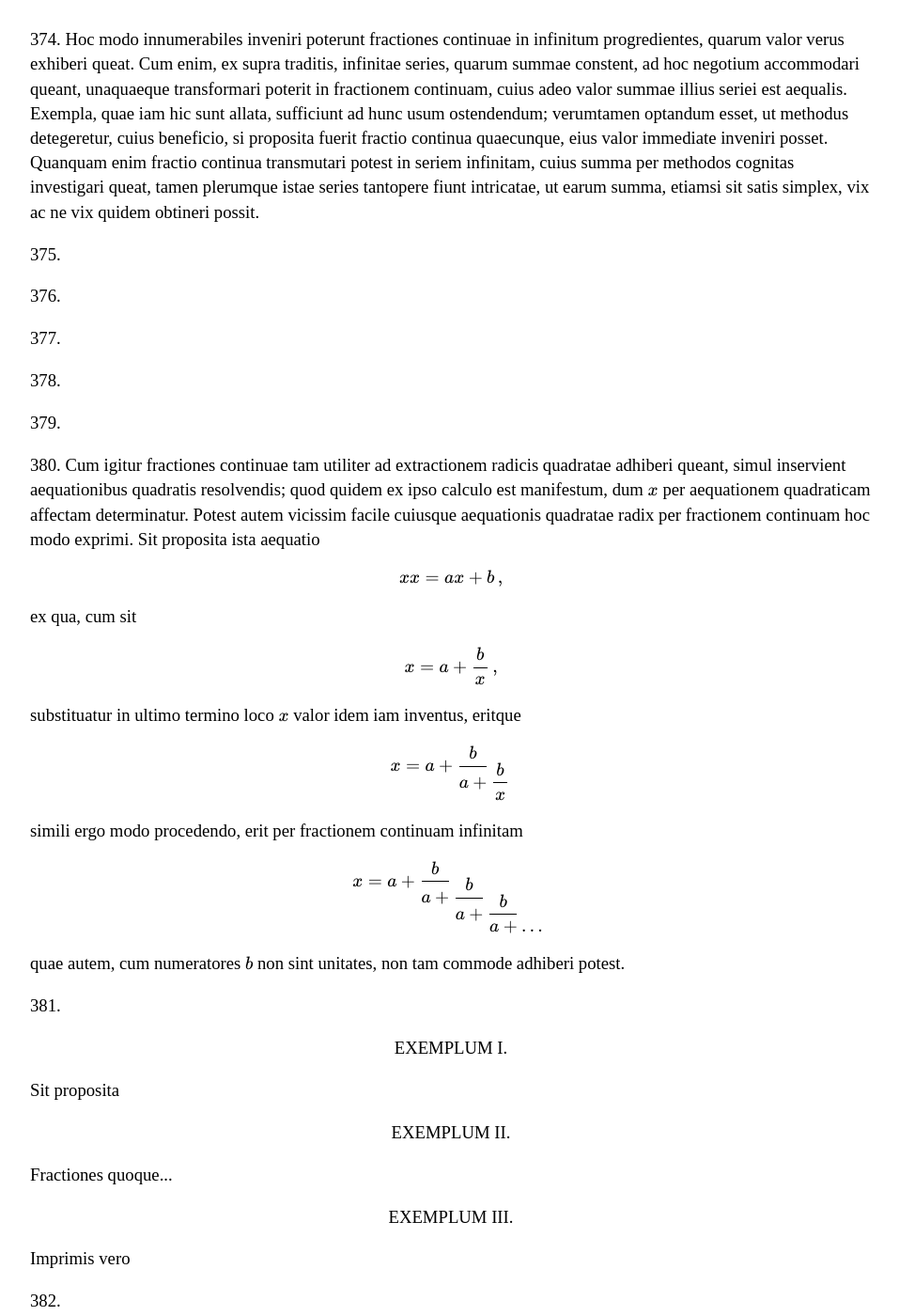
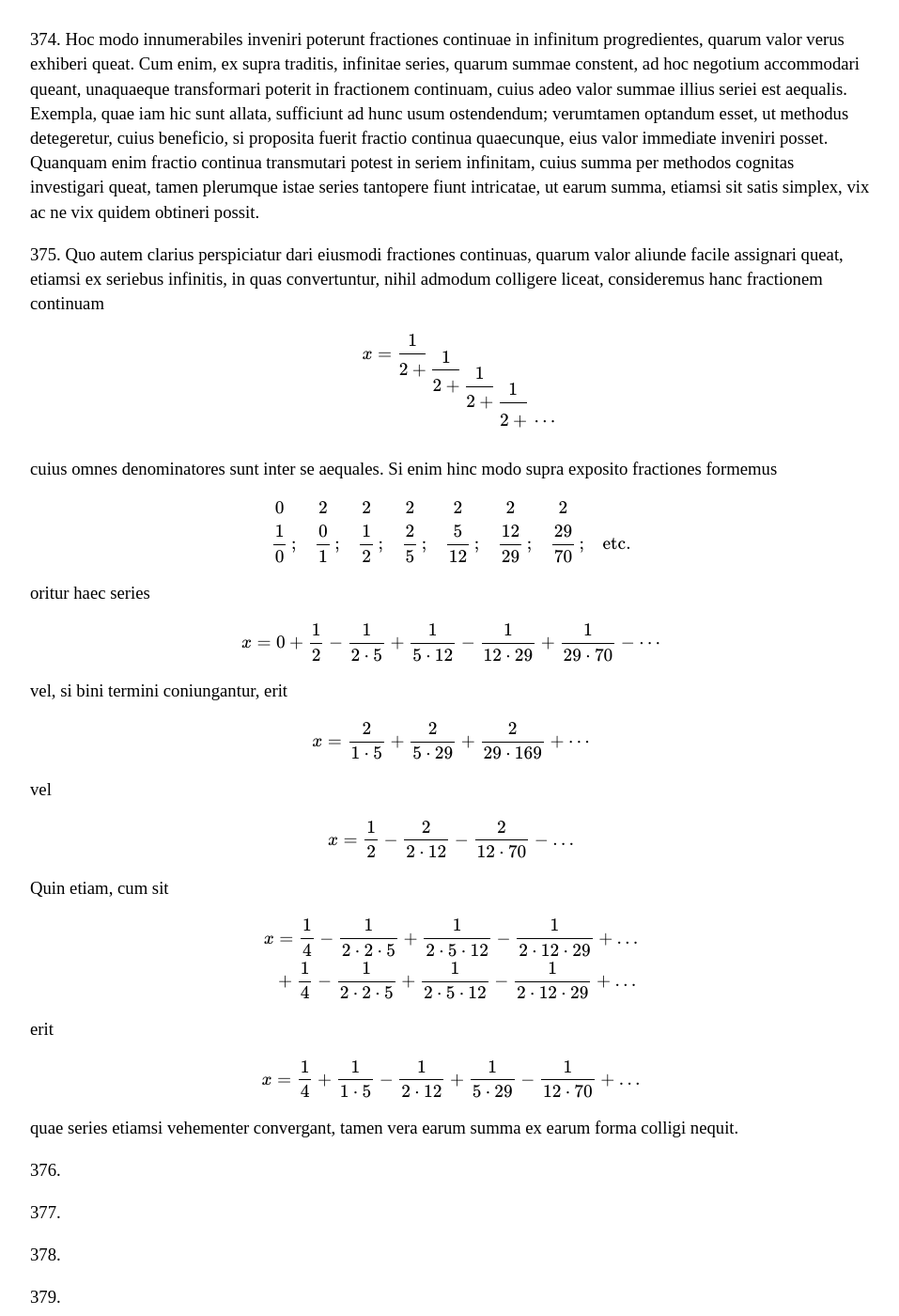
Before and after one commit to ttdoucet/ttdoucet.github.io, a Jekyll site: the page built from euler/e101.html, in a window 1280 px wide and 1400 px high, scrolled down 15264 px. Shown: the whole window at 94% size, without its empty margins (160-1117 px from the left). Built offline with Jekyll 4.4.1, drawn with Linux system fonts in a browser that asks for light colours; formulas are drawn with MathJax 3; some of the changed text lies outside the part shown.

Commit message:
Section 375 of Continued Fractions.
Although it kind of looks like there is a typographical issue
in the original, it is correct as written, although this was not
obvious to me initially.

```diff
--- a/euler/e101.html
+++ b/euler/e101.html
@@ -805,6 +805,63 @@
 
 
 <p>375.
+Quo autem clarius perspiciatur dari eiusmodi fractiones continuas,
+quarum valor aliunde facile assignari queat, etiamsi ex seriebus infinitis, in
+quas convertuntur, nihil admodum colligere liceat, consideremus hanc fractionem
+continuam
+
+\begin{equation}
+x = {\cofrac 1 2 {\cofrac 1 2 {\cofrac 1 2 {\cofrac 1 2 \tailfrac}}}}
+\end{equation}
+
+cuius omnes denominatores sunt inter se aequales. Si enim hinc modo supra
+exposito fractiones formemus
+
+\begin{array}{cccccccc}
+0\phantom{\,;} & 2\phantom{\,;} & 2\phantom{\,;} & 2\phantom{\,;} & 2\phantom{\,;} & 2\phantom{\,;} & 2\phantom{\,;}  \\
+\displaystyle{1 \over 0}\,;
+& \displaystyle{0 \over 1}\,;
+& \displaystyle{1\over 2}\,;
+& \displaystyle{2\over 5}\,;
+& \displaystyle{5\over 12}\,;
+& \displaystyle{12\over 29}\,;
+& \displaystyle{29\over 70}\,;
+& \hbox{etc.}
+\end{array}
+
+oritur haec series
+
+\begin{equation}
+x = 0 + {1\over 2} - {1\over 2\cdot 5} + {1\over 5\cdot 12} - {1\over 12\cdot 29} + {1\over 29\cdot 70} - \cdots
+\end{equation}
+
+vel, si bini termini coniungantur, erit
+
+\begin{equation}
+x = {2\over 1\cdot 5} + {2\over 5\cdot 29} + {2\over 29\cdot 169} + \cdots
+\end{equation}
+
+vel
+
+\begin{equation}
+x = {1\over 2} - {2\over 2\cdot 12} - {2\over 12\cdot 70} - \ldots
+\end{equation}
+
+Quin etiam, cum sit
+
+\begin{align}
+x &= {1\over 4} - {1\over 2\cdot 2\cdot 5} + {1\over 2\cdot 5\cdot 12} - {1\over 2\cdot 12\cdot 29} + \ldots \\
+  &+ {1\over 4} - {1\over 2\cdot 2\cdot 5} + {1\over 2\cdot 5\cdot 12} - {1\over 2\cdot 12\cdot 29} + \ldots
+\end{align}
+
+erit
+
+\begin{equation}
+x = {1\over 4} + {1\over 1\cdot 5} - {1\over 2\cdot 12} + {1\over 5\cdot 29} - {1\over 12\cdot 70} + \ldots
+\end{equation}
+
+
+quae series etiamsi vehementer convergant, tamen vera earum summa ex earum forma colligi nequit.
 
 <p>376.
 
```
Also changed, not shown: other parts of euler/e101.html (+1 -1 lines).
